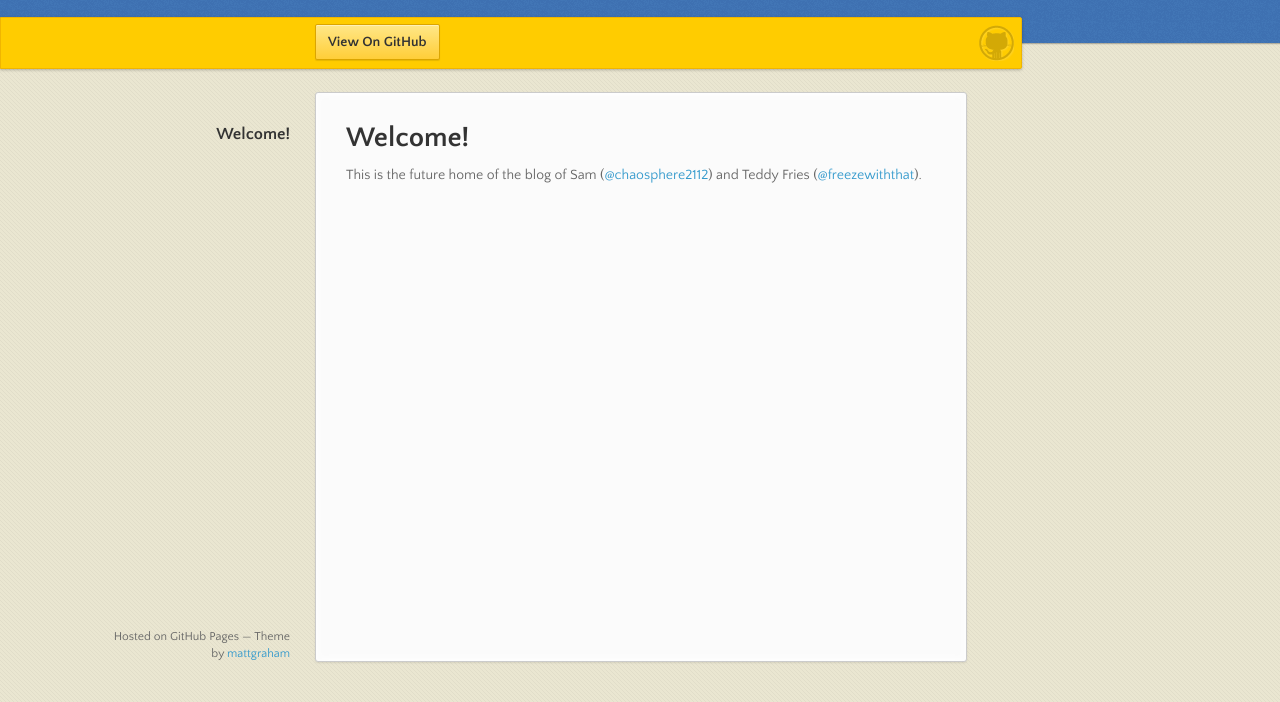
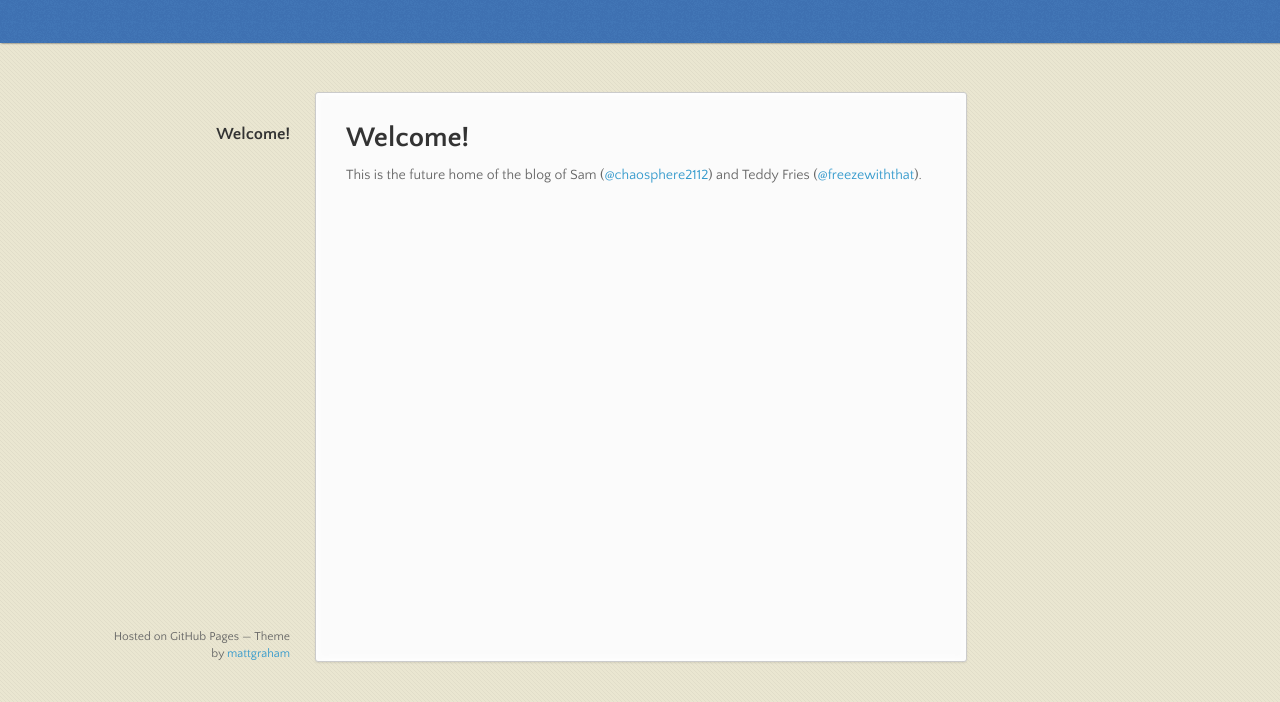
Before and after one commit to freezewiththat/freezewiththat.github.io, a plain HTML site: page index.html in a window 1280 px wide. Shown: the part 98-800 px from the top of the page. Drawn offline with nearby package versions, Linux system fonts and the light colour scheme.

Commit message:
Removed banner

```diff
--- a/index.html
+++ b/index.html
@@ -21,12 +21,6 @@
         <p>Sam and Teddy's Blog</p>
       </header>
 
-      <div id="banner">
-        <span id="logo"></span>
-
-        <a href="https://github.com/freezewiththat" class="button fork"><strong>View On GitHub</strong></a>
-      </div><!-- end banner -->
-
     <div class="wrapper">
       <nav>
         <ul></ul>
```
